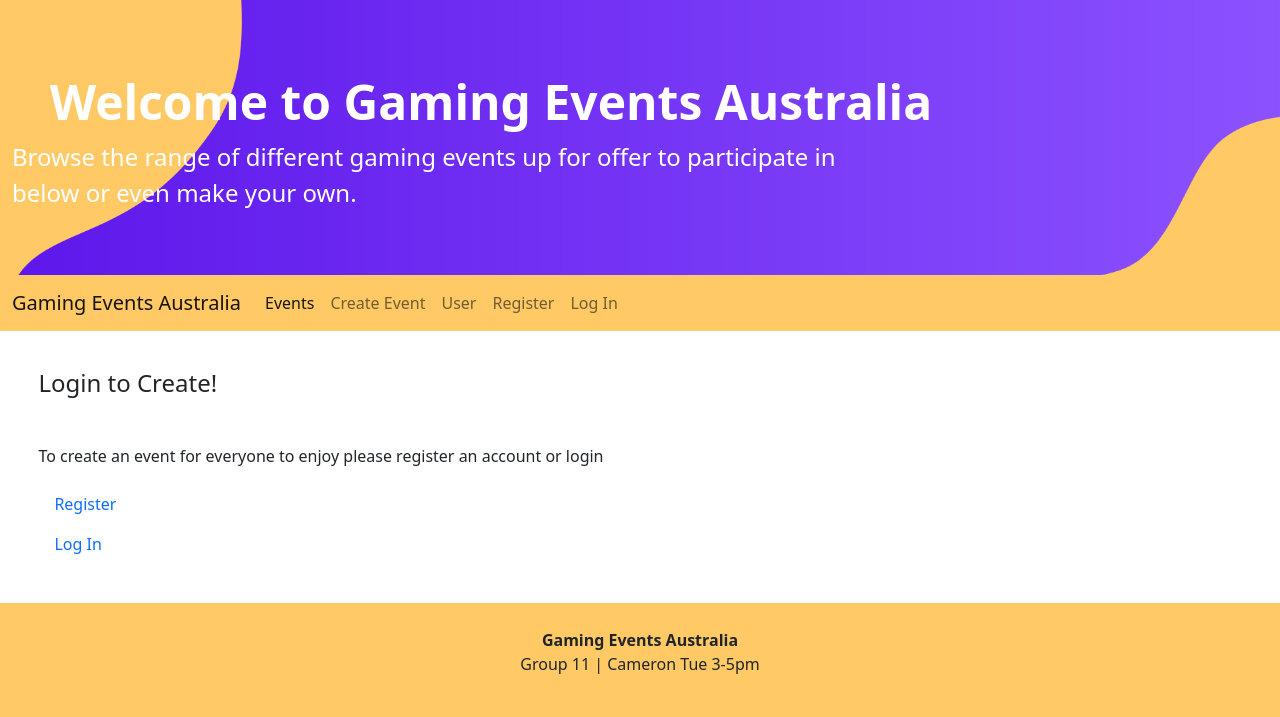
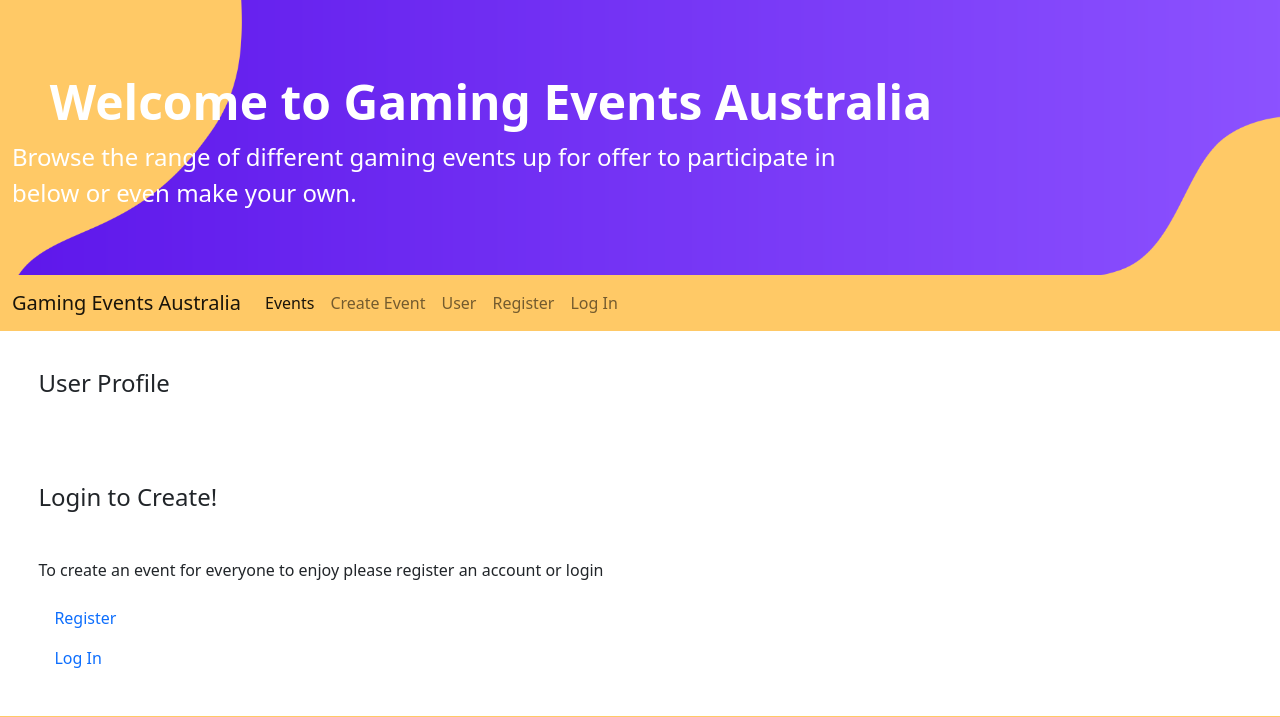
Before and after one commit to ZRoberts01/IAB207-Group11, a Flask app: page /userhistory in a window 1280 px wide. Shown: the top 717 px of the page. Run offline with Flask 2, Linux system fonts and the light colour scheme; some libraries are stand-ins or nearby versions.

Commit message:
Update userHistory.html

```diff
--- a/IAB207-Group11-main/gamingevents/templates/userHistory.html
+++ b/IAB207-Group11-main/gamingevents/templates/userHistory.html
@@ -4,23 +4,26 @@
     <!-- Main -->
     <main>
 
-        {% if current_user.is_authenticated %}
+
         <section>
             <h2> User Profile</h2>
 
+        {% if current_user.is_authenticated %}
+
             <h4>Username:</h4>
-            <p class="user-info">TopGamerBear</p>
+            <p class="user-info"> <span> {{ current_user.user_name }} </span> </p>
 
             <h4>Name:</h4>
-            <p class="user-info">John Doe</p>
+            <p class="user-info"> {{ current_user.first_name + ' ' + current_user.last_name }} </p>
 
             <h4>Email:</h4>
-            <p class="user-info">topgamerbear@gmail.com</p>
+            <p class="user-info"> {{ current_user.emailid }}</p>
 
             <h4>Phone number:</h4>
-            <p class="user-info">0400-000-000</p>
+            <p class="user-info"> {{ current_user.phone_number }} </p>
 
             <h4> Addresss: </h4>
+            <p class="user-info"> {{ current_user.address }} </p>
 
 
         </section>
```
